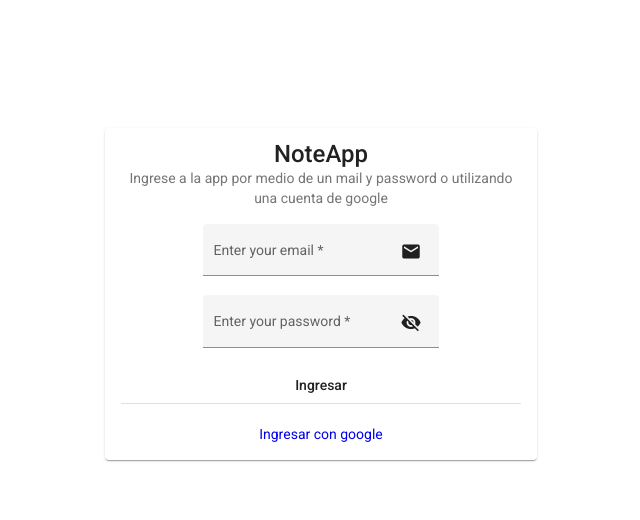
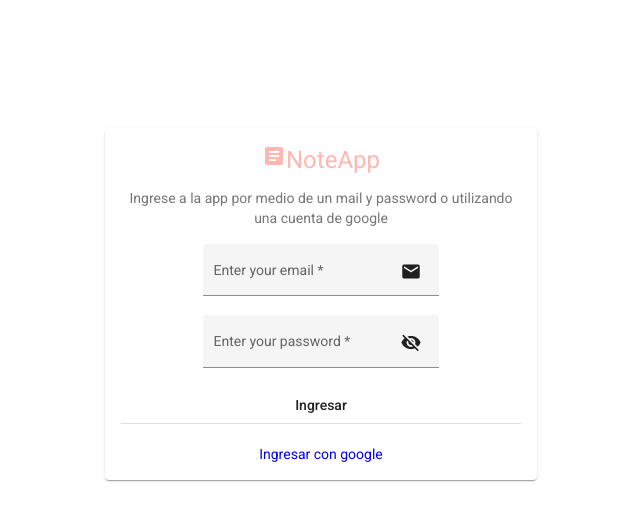
Before and after one commit to macunab/NoteApp, an Angular app: page /login in a window 1280 px wide. Shown: the top 520 px of the page, without its empty margins (319-959 px from the left). Built offline with nearby package versions, Linux system fonts and the light colour scheme.

Commit message:
login style

```diff
--- a/src/app/authentication/login/login.component.html
+++ b/src/app/authentication/login/login.component.html
@@ -1,7 +1,7 @@
 <div class="main-content">
     <div fxLayout="row" fxLayoutAlign="center strech" class="card-note-list">
         <mat-card class="login">
-            <mat-card-title>NoteApp</mat-card-title>
+            <mat-card-title><h1 class="text-pastel-green"><mat-icon matListIcon>article</mat-icon>NoteApp</h1></mat-card-title>
             <mat-card-subtitle>Ingrese a la app por medio de un mail y password o utilizando una cuenta de google</mat-card-subtitle>
             <mat-card-content>
                 <form autocomplete="off"
--- a/src/app/note/home/home.component.ts
+++ b/src/app/note/home/home.component.ts
@@ -24,10 +24,6 @@ import { fader, slider } from '../route-animation';
       margin-top: 20px;
     }
 
-    .text-pastel-green {
-      color: #FFB7B2;
-    }
-
     .icon-color {
       color: #5A5060;
     }
--- a/src/styles.css
+++ b/src/styles.css
@@ -62,6 +62,10 @@ main {
     background-color: #B79FF1;
   }
 
+  .text-pastel-green {
+    color: #FFB7B2;
+  }
+
 @media only screen and (min-width: 1000px) {
     .card-note-list {
         margin-right: 150px;
```
Also changed, not shown: src/app/note/services/note.service.ts (added, +9 -0 lines).
